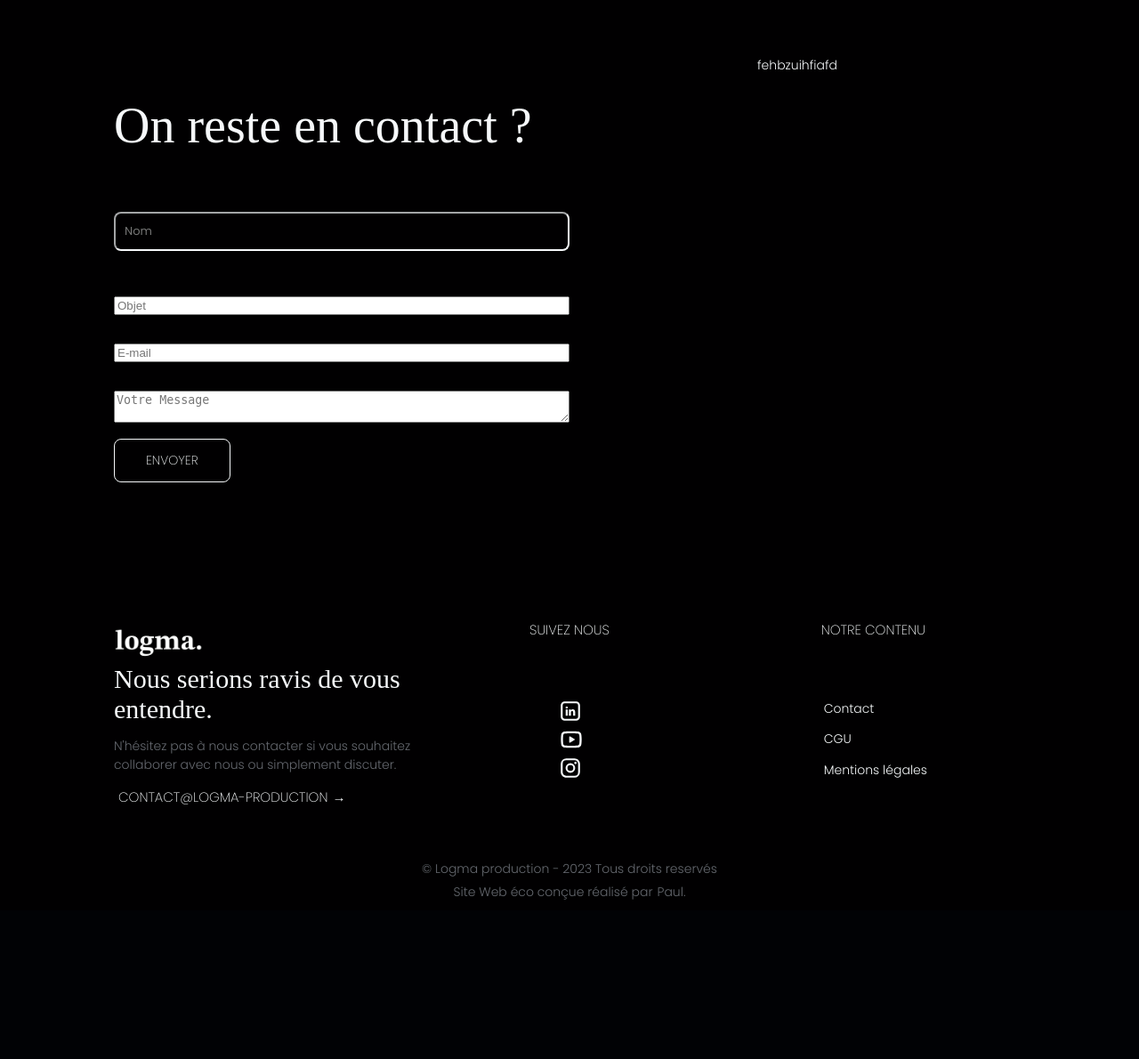
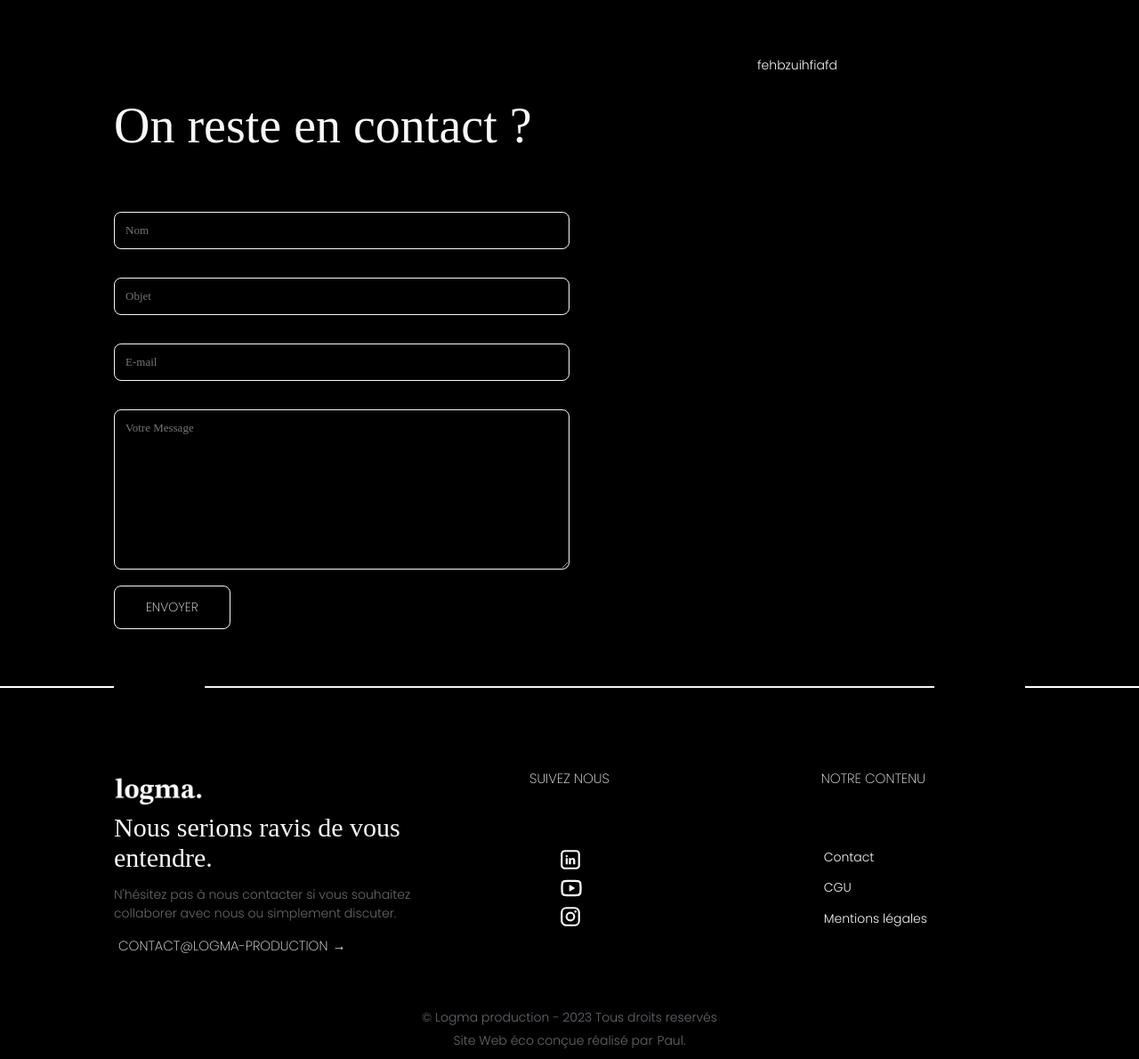
Before and after one commit to UnMugViolet/Logma, a PHP site: page /contacts in a window 1280 px wide. Shown: the part 241-1431 px from the top of the page at 89% size. Before the commit the page ends 1252 px from the top, so only its background shows below. Run offline with PHP 8.4, Linux system fonts and the light colour scheme.

Commit message:
Style the frome

```diff
--- a/css/main.css
+++ b/css/main.css
@@ -468,24 +468,24 @@ footer h3 {
 /* === FORM ===*/
 .input {
   border-radius: 8px;
-  margin-bottom: 19px;
-  border-color: #f6f8fa;
+  border: 1px solid #f6f8fa;
+  color: white;
   font-size: 13px;
-  font-family: "Poppins", sans-serif;
+  font-family: "Noto Serif Makasar", serif;
 }
 
 .input-small {
-  padding-top: 10px;
-  padding-right: 10px;
-  padding-bottom: 10px;
-  padding-left: 10px;
+  padding-top: 12px;
+  padding-right: 12px;
+  padding-bottom: 12px;
+  padding-left: 12px;
 }
 
 .input-large {
-  padding-top: 10px;
-  padding-right: 10px;
-  padding-bottom: 10px;
-  padding-left: 10px;
+  padding-top: 12px;
+  padding-right: 12px;
+  padding-bottom: 12px;
+  padding-left: 12px;
   min-height: 180px;
 }
 
@@ -585,4 +585,8 @@ footer h3 {
     border-color: #010001;
   }
 }
+.small-line {
+  border-top: 1px solid #f6f8fa;
+}
+
 /* Silence is golden as they say :) *//*# sourceMappingURL=main.css.map */
--- a/pages/content/contacts.php
+++ b/pages/content/contacts.php
@@ -59,19 +59,19 @@
 
             <form action="" method="POST">
                   <label for="name"></label><br>
-                  <input class="w-full input input-small bg-color-black" type="text" name="name" placeholder="Nom" >
+                  <input class="w-full input input-small bg-color-black color-white" type="text" name="name" placeholder="Nom" >
                   <p><?php if(isset($name_error)) echo $name_error; ?></p>
 
                   <label for="subject"></label><br>
-                  <input class="w-full" type="text" placeholder="Objet">
+                  <input class="w-full input input-small bg-color-black color-white"  type="text" placeholder="Objet">
                   <p><?php if(isset($subject_error)) echo $subject_error; ?></p>
 
                   <label for="email"></label><br>
-                  <input class="w-full" type="text" name="email" placeholder="E-mail">
+                  <input class="w-full input input-small bg-color-black color-white"  type="text" name="email" placeholder="E-mail">
                   <p><?php if(isset($email_error)) echo $email_error; ?></p>
 
                   <label for="message"></label><br>
-                  <textarea class="w-full" name="message" placeholder="Votre Message"></textarea>
+                  <textarea class="w-full input input-large bg-color-black color-white"  name="message" placeholder="Votre Message"></textarea>
                   <p><?php if(isset($message_error)) echo $message_error; ?></p>
 
                   <input type="submit" name="submit" value="Envoyer" class="submit-cta">
@@ -95,8 +95,11 @@
         </div>
       </div>
     </section>
+    <div class="container bg-color-black">
+      <hr class="small-line container" />
+    </div>
 
-    <footer-component />
+    <footer-component/>
 </body>
 
 </html>
--- a/sass/components/_form.scss
+++ b/sass/components/_form.scss
@@ -4,27 +4,26 @@
 
 .input{
     border-radius: 8px;
-    margin-bottom: 19px;
-    border-color: $main-white;
+    border: 1px solid $main-white;
+    color: #ffff;
     font-size: 13px;
 
-    font-family: $main-font ;
+    font-family: $title-font ;
+
 }
 
 .input-small{
-    padding-top: 10px;
-    padding-right: 10px;
-    padding-bottom: 10px;
-    padding-left: 10px;
+    padding-top: 12px;
+    padding-right: 12px;
+    padding-bottom: 12px;
+    padding-left: 12px;
 }
 
 
 .input-large{
-    padding-top: 10px;
-    padding-right: 10px;
-    padding-bottom: 10px;
-    padding-left: 10px;
-
-
+    padding-top: 12px;
+    padding-right: 12px;
+    padding-bottom: 12px;
+    padding-left: 12px;
     min-height: 180px;
 }
--- a/sass/main.scss
+++ b/sass/main.scss
@@ -17,3 +17,4 @@
 // Pages
 @use 'pages/homepage';
 @use 'pages/about';
+@use 'pages/contacts';
--- /dev/null
+++ b/sass/pages/_contacts.scss
@@ -0,0 +1,5 @@
+@use '../abstracts'as *;
+
+.small-line{
+    border-top: 1px solid $main-white;
+}
```
Also changed, not shown: 1 other file.
